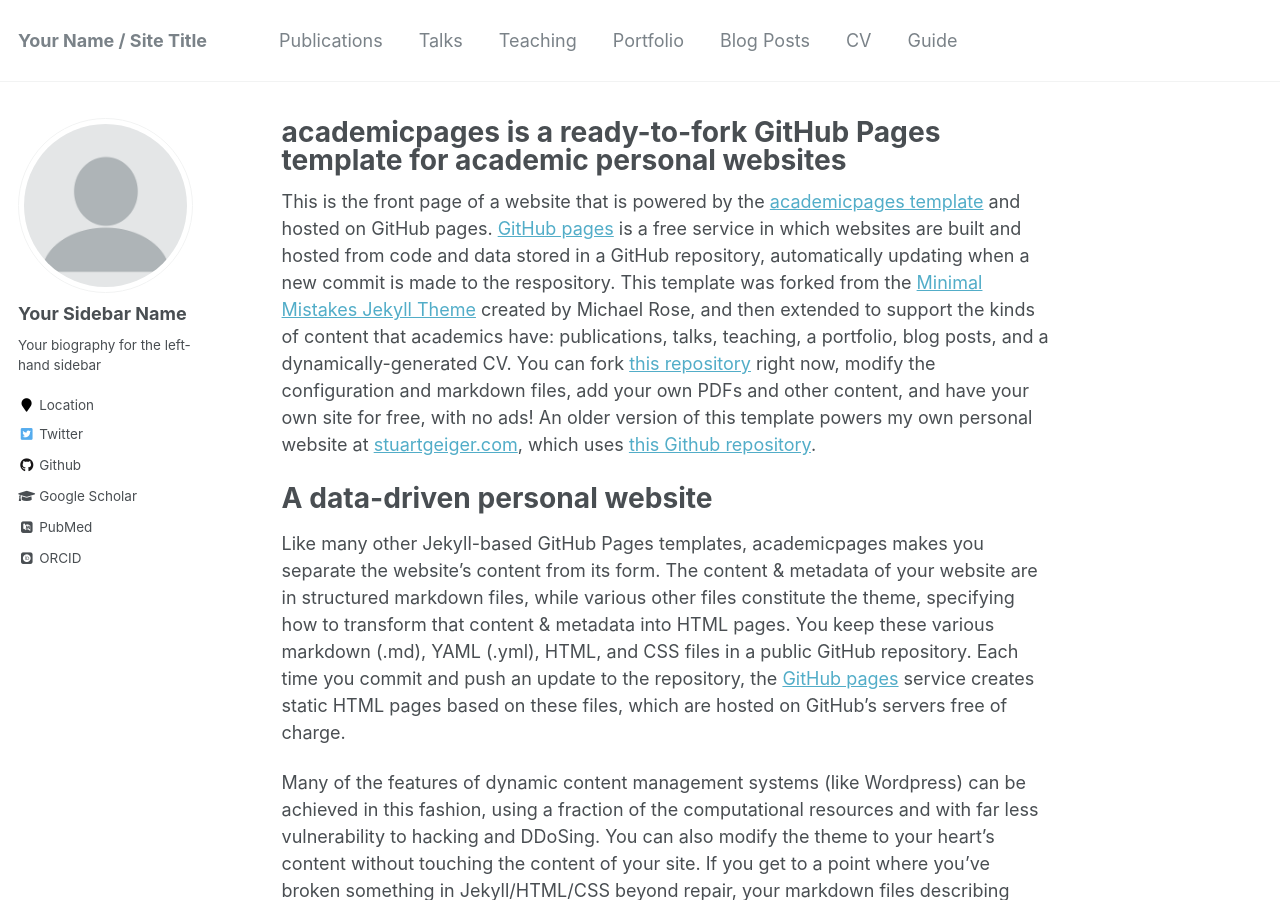
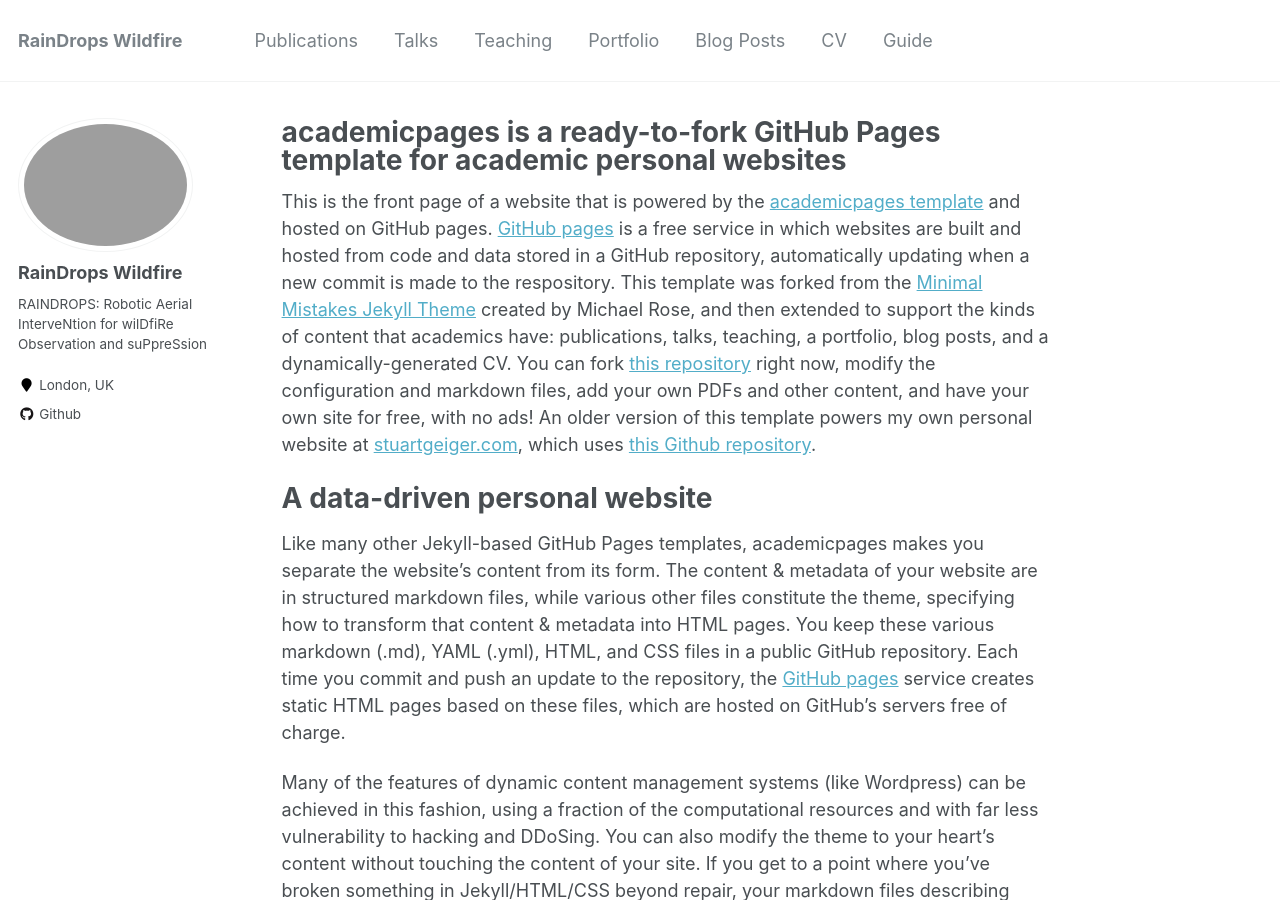
Before and after one commit to rpl-as-ucl/raindrops-wildfire, a Jekyll site: the page built from _pages/about.md, in a window 1280 px wide and 900 px high. Built offline with Jekyll 4.4.1, drawn with Linux system fonts in a browser that asks for light colours; some web fonts are replaced; some of the changed text lies outside the part shown.

Commit message:
Update _config.yml

```diff
--- a/_config.yml
+++ b/_config.yml
@@ -7,13 +7,13 @@
 
 # Site Settings
 locale                   : "en-US"
-title                    : "Your Name / Site Title"
+title                    : "RainDrops Wildfire"
 title_separator          : "-"
-name                     : &name "Your Name"
+name                     : &name "RainDrops Wildfire"
 description              : &description "personal description"
-url                      : https://academicpages.github.io # the base hostname & protocol for your site e.g. "https://mmistakes.github.io"
+url                      : https://rpl-as-ucl.github.io
 baseurl                  : "" # the subpath of your site, e.g. "/blog"
-repository               : "academicpages/academicpages.github.io"
+repository               : "rpl-as-ucl/raindrops-wildfire/"
 teaser                   :  # filename of teaser fallback teaser image placed in /images/, .e.g. "500x300.png"
 breadcrumbs              : false # true, false (default)
 words_per_minute         : 160
@@ -80,15 +80,15 @@ analytics:
 
 # Site Author
 author:
-  name             : "Your Sidebar Name"
-  avatar           : "profile.png"
-  bio              : "Your biography for the left-hand sidebar"
-  location         : "Location"
+  name             : "RainDrops Wildfire"
+  avatar           : "logos/raindrops-wildfire-logo.png"
+  bio              : "RAINDROPS: Robotic Aerial InterveNtion for wilDfiRe Observation and suPpreSsion"
+  location         : "London, UK"
   employer         :
-  pubmed           : "https://www.ncbi.nlm.nih.gov/pubmed/?term=john+snow"
-  googlescholar    : "http://yourfullgooglescholarurl.com"
+  pubmed           :
+  googlescholar    :
   email            :
-  researchgate     :  # example: "https://www.researchgate.net/profile/yourprofile"
+  researchgate     :
   uri              :
   bitbucket        :
   codepen          :
@@ -96,20 +96,20 @@ author:
   flickr           :
   facebook         :
   foursquare       :
-  github           : "academicpages"
+  github           : "rpl-as-ucl"
   google_plus      :
   keybase          :
   instagram        :
-  impactstory      : #"https://profiles.impactstory.org/u/xxxx-xxxx-xxxx-xxxx"
+  impactstory      :
   lastfm           :
   linkedin         :
-  orcid            : "http://orcid.org/yourorcidurl"
+  orcid            :
   pinterest        :
   soundcloud       :
-  stackoverflow    : # http://stackoverflow.com/users/123456/username
+  stackoverflow    :
   steam            :
   tumblr           :
-  twitter          : "replacethistwitterhandle"
+  twitter          :
   vine             :
   weibo            :
   xing             :
@@ -209,41 +209,6 @@ defaults:
     values:
       layout: single
       author_profile: true
-  # _teaching
-  - scope:
-      path: ""
-      type: teaching
-    values:
-      layout: single
-      author_profile: true
-      share: true
-      comments: true
-  # _publications
-  - scope:
-      path: ""
-      type: publications
-    values:
-      layout: single
-      author_profile: true
-      share: true
-      comments: true
-  # _portfolio
-  - scope:
-      path: ""
-      type: portfolio
-    values:
-      layout: single
-      author_profile: true
-      share: true
-      comment: true
-  # _talks
-  - scope:
-      path: ""
-      type: talks
-    values:
-      layout: talk
-      author_profile: true
-      share: true
 
 # Sass/SCSS
 sass:
```
